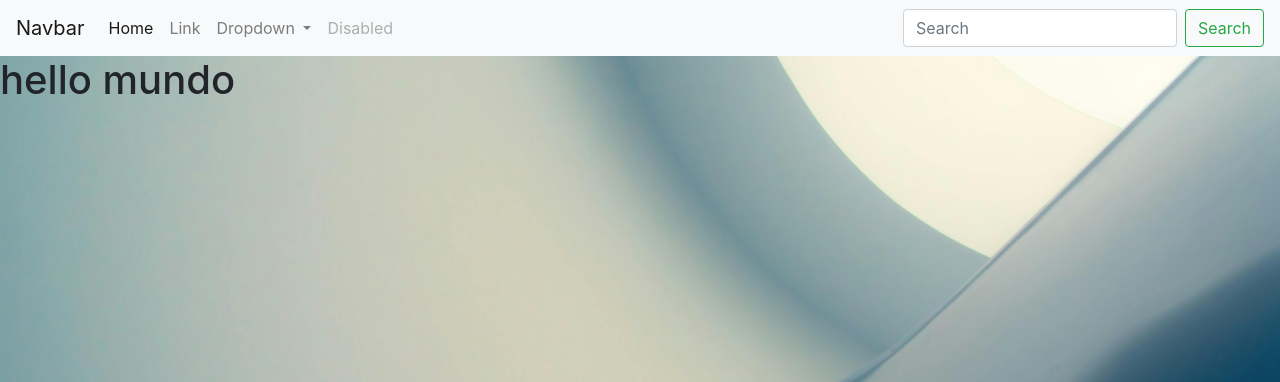
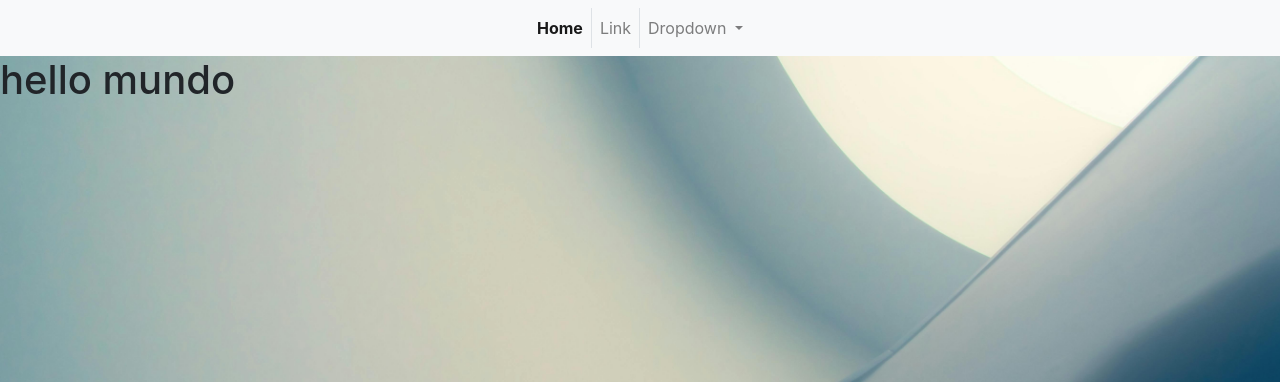
Before and after one commit to jake644780/freed, a PHP site: page / in a window 1280 px wide. Shown: the top 382 px of the page. Run offline with PHP 8.4, Linux system fonts and the light colour scheme; some libraries are stand-ins or nearby versions.

Commit message:
navbar changes

```diff
--- a/navBar.php
+++ b/navBar.php
@@ -1,37 +1,53 @@
 <nav class="navbar navbar-expand-lg navbar-light bg-light">
 
-  <a class="navbar-brand" href="#">Navbar</a>
   <button class="navbar-toggler" type="button" data-toggle="collapse" data-target="#navbarSupportedContent" aria-controls="navbarSupportedContent" aria-expanded="false" aria-label="Toggle navigation">
     <span class="navbar-toggler-icon"></span>
   </button>
 
   <div class="collapse navbar-collapse" id="navbarSupportedContent">
-    <ul class="navbar-nav mr-auto">
-      <li class="nav-item active">
-        <a class="nav-link" href="#">Home <span class="sr-only">(current)</span></a>
+    <ul class="navbar-nav mx-auto">
+      <li class="nav-item active border-right">
+        <a class="nav-link" href="#">
+            <b>
+                Home
+            </b>
+
+            <span class="sr-only">
+                (current)
+            </span>
+        </a>
       </li>
-      <li class="nav-item">
-        <a class="nav-link" href="#">Link</a>
+
+      <li class="nav-item border-right">
+        <a class="nav-link" href="#">
+            Link
+        </a>
       </li>
+
       <li class="nav-item dropdown">
         <a class="nav-link dropdown-toggle" href="#" id="navbarDropdown" role="button" data-toggle="dropdown" aria-haspopup="true" aria-expanded="false">
           Dropdown
         </a>
-        <div class="dropdown-menu" aria-labelledby="navbarDropdown">
-          <a class="dropdown-item" href="#">Action</a>
-          <a class="dropdown-item" href="#">Another action</a>
-          <div class="dropdown-divider"></div>
-          <a class="dropdown-item" href="#">Something else here</a>
+
+        <div class="dropdown-menu " aria-labelledby="navbarDropdown">
+            <a class="dropdown-item" href="#">
+                Action
+            </a>
+            <a class="dropdown-item" href="#">Another action</a>
+
+        <div class="dropdown-divider"></div>
+
+            <a class="dropdown-item" href="#">
+                Something else here
+            </a>
         </div>
       </li>
-      <li class="nav-item">
-        <a class="nav-link disabled" href="#">Disabled</a>
-      </li>
+
     </ul>
-    <form class="form-inline my-2 my-lg-0">
+    <!--<form class="form-inline my-2 my-lg-0">
       <input class="form-control mr-sm-2" type="search" placeholder="Search" aria-label="Search">
       <button class="btn btn-outline-success my-2 my-sm-0" type="submit">Search</button>
-    </form>
+    </form>-->
   </div>
 
 </nav>
```
